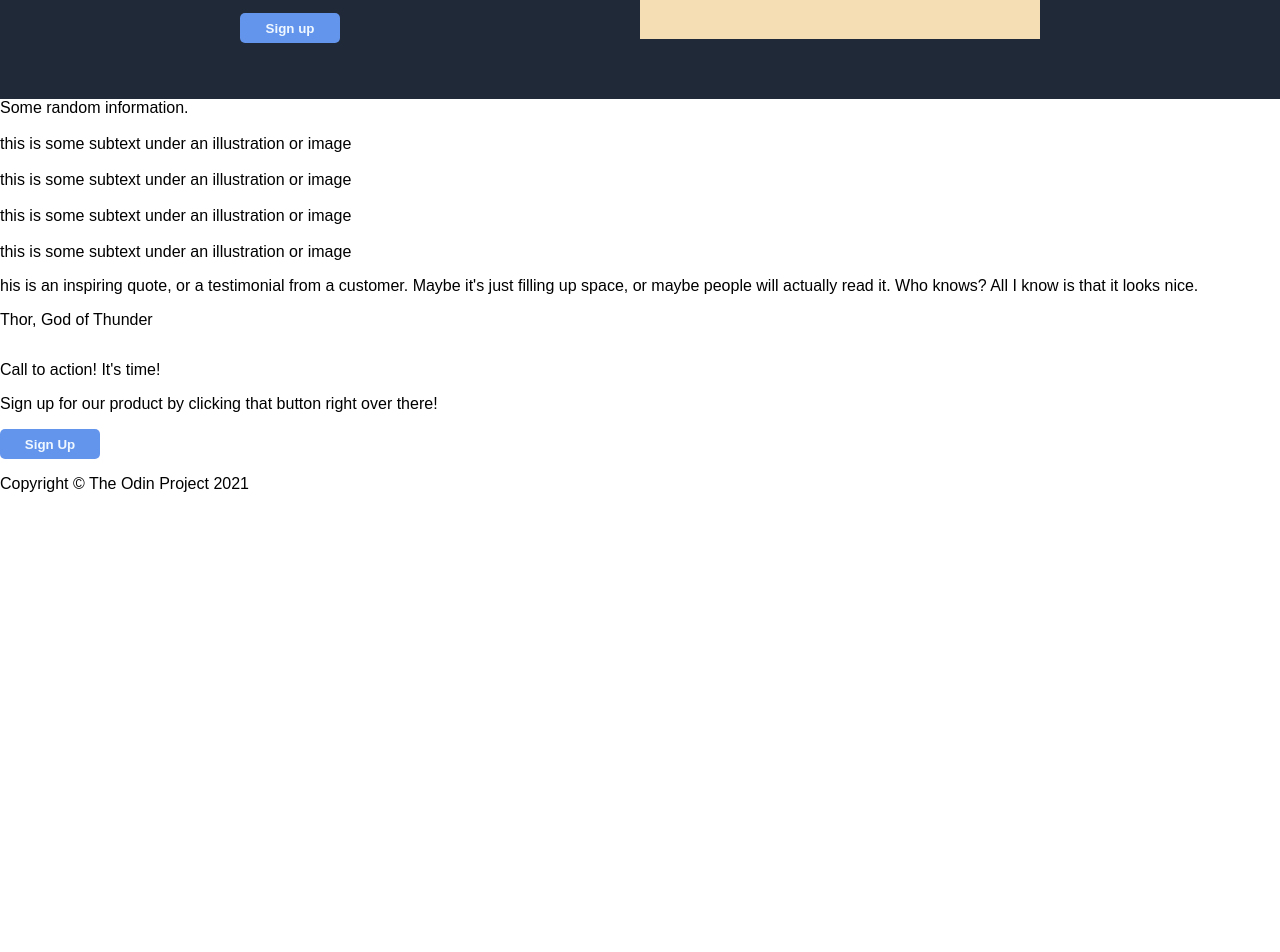
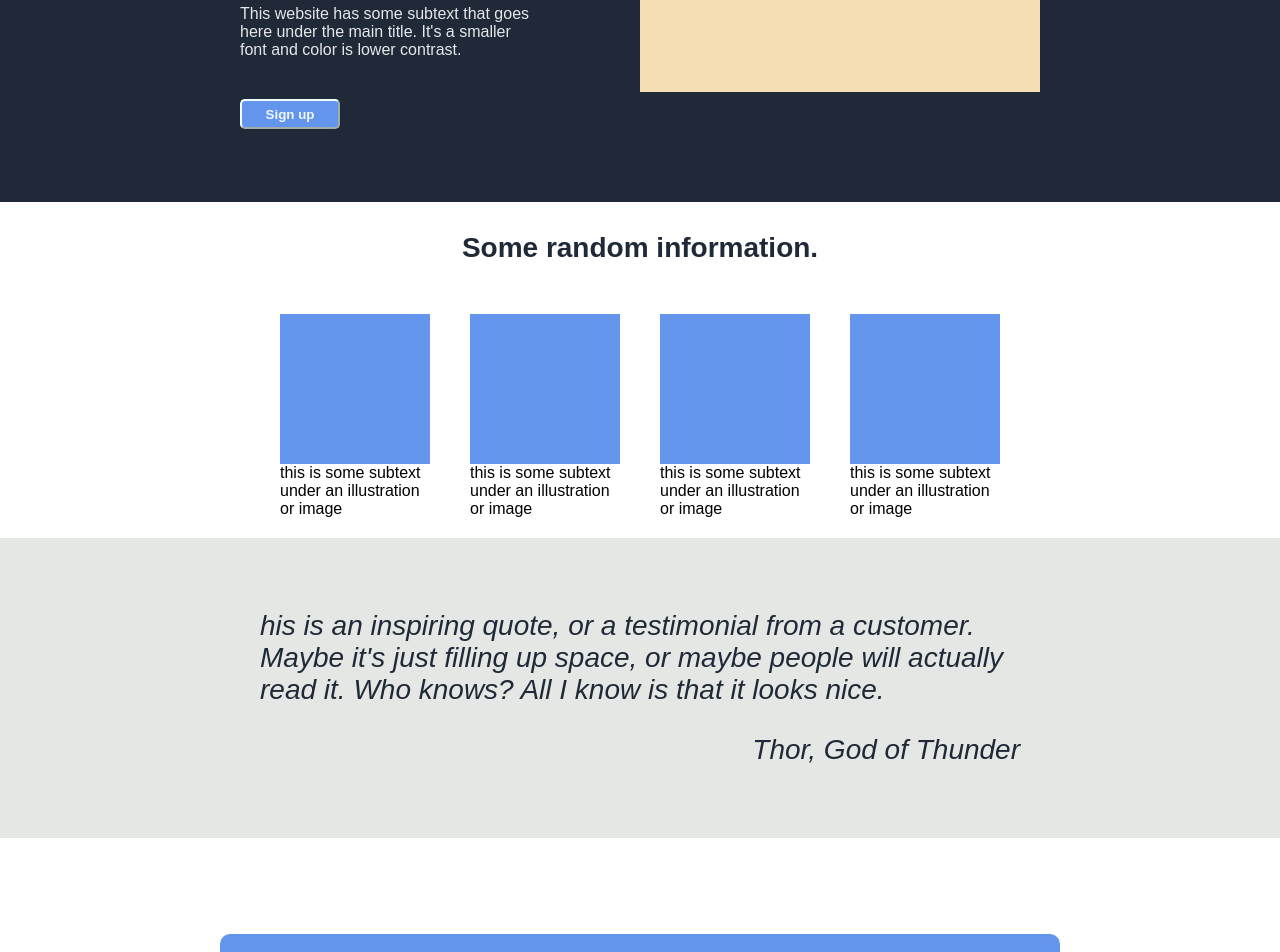
Before and after one commit to Owen5254/landing-page, a plain HTML site: page template/index.html in a window 1280 px wide. Shown: the part 251-1203 px from the top of the page. Before the commit the page ends 800 px from the top, so only its background shows below. Drawn offline with Linux system fonts and the light colour scheme.

Commit message:
finish template

```diff
--- a/template/index.html
+++ b/template/index.html
@@ -27,37 +27,41 @@
     </div>
 
     <div class="content">
-        <div>Some random information.</div>
+        <div class="title">Some random information.</div>
         <div class="cards">
             <div class="card">
-                <img src="" alt="">
+                <div class="card_picture"></div>
                 <div>this is some subtext under an illustration or image</div>
             </div>
             <div class="card">
-                <img src="" alt="">
+                <div class="card_picture"></div>
                 <div>this is some subtext under an illustration or image</div>
             </div>
             <div class="card">
-                <img src="" alt="">
+                <div class="card_picture"></div>
                 <div>this is some subtext under an illustration or image</div>
             </div>
             <div class="card">
-                <img src="" alt="">
+                <div class="card_picture"></div>
                 <div>this is some subtext under an illustration or image</div>
             </div>
         </div>
     </div>
 
     <div class="quote">
-        <p>his is an inspiring quote, or a testimonial from a customer. Maybe it's just filling up space, or maybe people will actually read it. Who knows? All I know is that it looks nice.</p>
-        <p class="author">Thor, God of Thunder</p>
+        <div class="text_box">
+            <p>his is an inspiring quote, or a testimonial from a customer. Maybe it's just filling up space, or maybe people will actually read it. Who knows? All I know is that it looks nice.</p>
+            <p class="author">Thor, God of Thunder</p>
+        </div>
     </div>
     <div class="signUp_section">
-        <div>
-            <p>Call to action! It's time!</p>
-            <p class="smaller">Sign up for our product by clicking that button right over there!</p>
+        <div class="inner_box">
+            <div class="inner_text_box">
+                <p>Call to action! It's time!</p>
+                <p class="smaller">Sign up for our product by clicking that button right over there!</p>
+            </div>
+        `   <button class="signUp_Btn">Sign Up</button>
         </div>
-        <button class="signUp_Btn">Sign Up</button>
     </div>
     <div class="footer">
         <p>Copyright <span>&#169</span> The Odin Project 2021</p>
--- a/template/style.css
+++ b/template/style.css
@@ -2,7 +2,7 @@ body{
     font-family: Arial, Helvetica, sans-serif;
     margin: 0;
     display: flex;
-    flex-direction: column ;
+    flex-direction: column;
 }
 
 .header, .main{
@@ -22,7 +22,12 @@ body{
     gap: 16px;
 }
 a{
-    color:aliceblue
+    color: #e5e7eb;
+    font-size: 18px;
+    text-decoration: none;
+}
+ul{
+    list-style: none;
 }
 .text{
     font-size: 24px;
@@ -30,7 +35,7 @@ a{
 
 /* main */
 .main{
-    height: 300px;
+    height: 400px;
     display: flex;
     justify-content: center;
     align-items: center;
@@ -46,10 +51,14 @@ a{
     margin: 50px;
 }
 .intro_text{
-    font-size: 35px;
+    font-size: 48px;
+    font-weight: bold;
+
 }
 .intro_text_smaller{
-    margin: 12px 0px;
+    margin-top: 20px;
+    margin-bottom: 40px;
+    color: #e5e7eb;
 }
 .signUp_Btn{
     background-color: cornflowerblue;
@@ -57,6 +66,83 @@ a{
     width:100px;
     height: 30px;
     border-radius: 5px;
-    border: none;
+    border-color: azure;
     font-weight: bold;
 }
+
+/* content */
+.cards{
+    display: flex;
+    justify-content: center;
+}
+.card{
+    width: 150px;
+    margin: 20px;
+}
+.card_picture{
+    background-color: cornflowerblue;
+    width: 150px;
+    height: 150px;
+}
+.title{
+    text-align: center;
+    margin: 30px;
+    font-weight: bold;
+    font-size: 28px;
+    color: #1f2937;
+}
+
+/* quote */
+.quote{
+    background-color: #e5e7e5;
+    height: 300px;
+    display: flex;
+    justify-content: center;
+    align-items: center;
+
+}
+.text_box{
+    width: 760px;
+    font-size: 28px;
+    font-style: italic;
+    color: #1f2937;
+}
+.author{
+    text-align: right;
+}
+
+/* signUp_section */
+
+.signUp_section{
+    display: flex;
+    justify-content: center;
+    align-items: center;
+    height: 340px;
+
+}
+.inner_box{
+    width: 800px;
+    background-color: cornflowerblue;
+    border-radius: 10px;
+    padding: 20px;
+    display: flex;
+    justify-content: center;
+    align-items: center;
+    gap: 100px;
+}
+.inner_text_box{
+    color: white;
+    font-size: 24px;
+}
+.smaller{
+    font-size: 15px;
+}
+
+/* footer */
+.footer{
+    height: 50px;
+    display: flex;
+    justify-content: center;
+    background-color: #1F2937;
+    color: white;
+}
```
